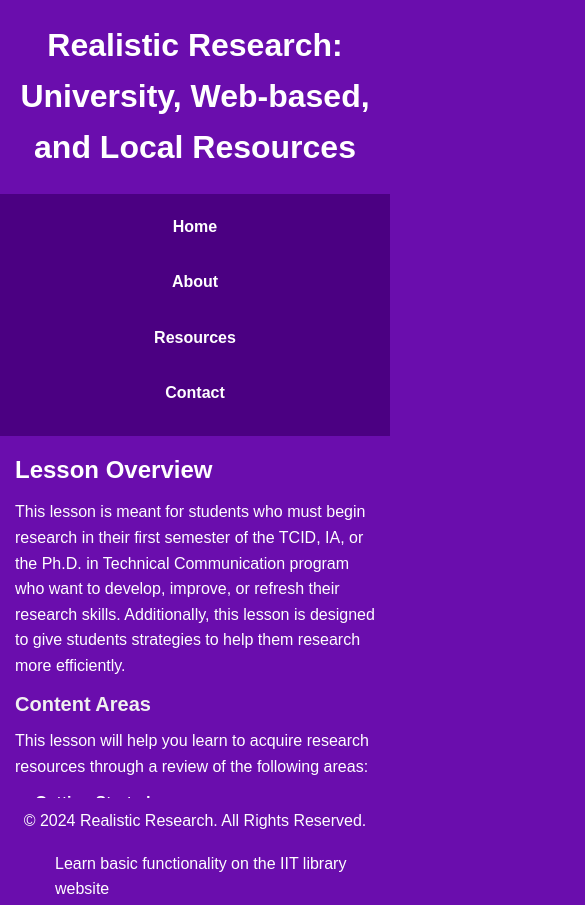
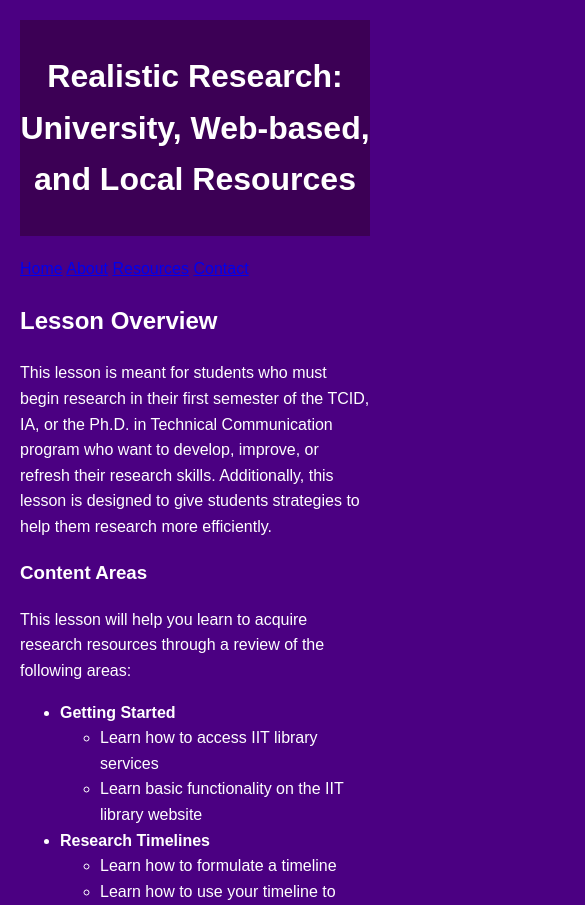
Before and after one commit to melianaj04/Research-Paper-Toolbox, a plain HTML site: page research.html in a window 390 px wide. Shown: the top 905 px of the page, 585 px wide, since content can reach past the window. Drawn offline with Linux system fonts and the light colour scheme.

Commit message:
Update styles.css

```diff
--- a/styles.css
+++ b/styles.css
@@ -1,118 +1,38 @@
-* {
-    margin: 0;
-    padding: 0;
-    box-sizing: border-box;
-}
-
 body {
     font-family: Arial, sans-serif;
-    background-color: #6A0DAD;
-    color: #fff;
     line-height: 1.6;
+    margin: 0;
+    padding: 20px;
+    background-color: #4B0082;
+    color: #FFFFFF;
 }
 
 header {
-    background-color: #6A0DAD;
-    color: white;
-    padding: 20px 0;
+    background: #3C0055;
+    color: #FFFFFF;
+    padding: 10px 0;
     text-align: center;
 }
 
 nav {
-    background-color: #4B0082;
-    color: white;
-    display: flex;
-    justify-content: center;
-    padding: 10px 0;
-}
-
-nav a {
-    color: white;
-    text-decoration: none;
-    padding: 12px 20px;
-    margin: 0 10px;
-    font-weight: bold;
-    transition: background-color 0.3s;
-}
-
-nav a:hover {
-    background-color: #800080;
-}
-
-main {
-    padding: 20px;
-    max-width: 1200px;
-    margin: 0 auto;
-}
-
-section {
-    margin-bottom: 30px;
-}
-
-section h2 {
-    color: #fff;
-    font-size: 24px;
-    margin-bottom: 10px;
-}
-
-section h3 {
-    color: #f0f0f0;
-    font-size: 20px;
-    margin-bottom: 8px;
-}
-
-section h4 {
-    color: #e0e0e0;
-    font-size: 18px;
-    margin-bottom: 6px;
-}
-
-section p {
-    font-size: 16px;
-    margin-bottom: 10px;
-}
-
-section ul {
-    list-style-type: none;
-    padding-left: 20px;
-}
-
-section ul li {
-    font-size: 16px;
-    margin-bottom: 5px;
-}
-
-pre {
-    background-color: #f0f0f0;
-    border-left: 4px solid #6A0DAD;
-    padding: 10px;
-    font-family: 'Courier New', Courier, monospace;
-    font-size: 16px;
     margin: 20px 0;
 }
 
-footer {
-    background-color: #6A0DAD;
-    color: white;
-    text-align: center;
-    padding: 10px;
-    position: fixed;
-    width: 100%;
-    bottom: 0;
+nav ul {
+    list-style-type: none;
+    padding: 0;
 }
 
-@media (max-width: 768px) {
-    nav {
-        flex-direction: column;
-        align-items: center;
-    }
+nav ul li {
+    display: inline;
+    margin-right: 10px;
+}
 
-    nav a {
-        margin-bottom: 10px;
-        padding: 10px 15px;
-    }
+nav ul li a {
+    text-decoration: none;
+    color: #FFFFFF;
+}
 
-    main {
-        padding: 15px;
-    }
+nav ul li a:hover {
+    color: #FFD700;
 }
```
